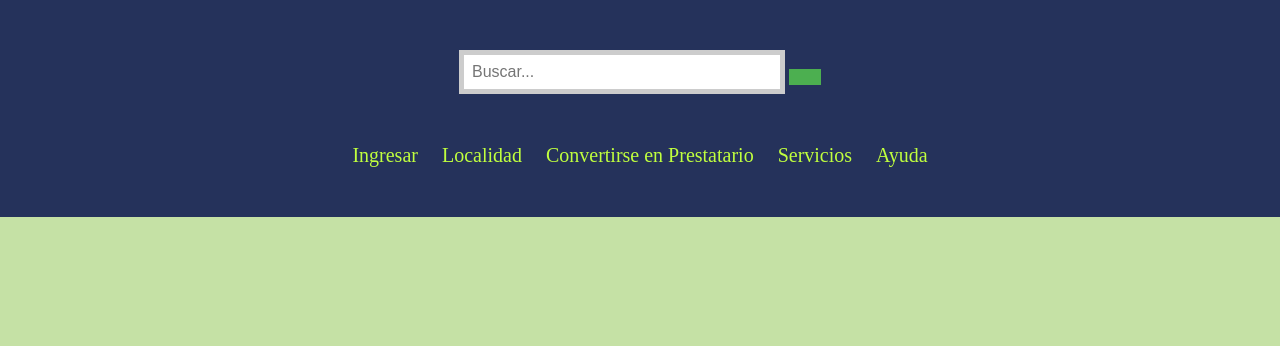
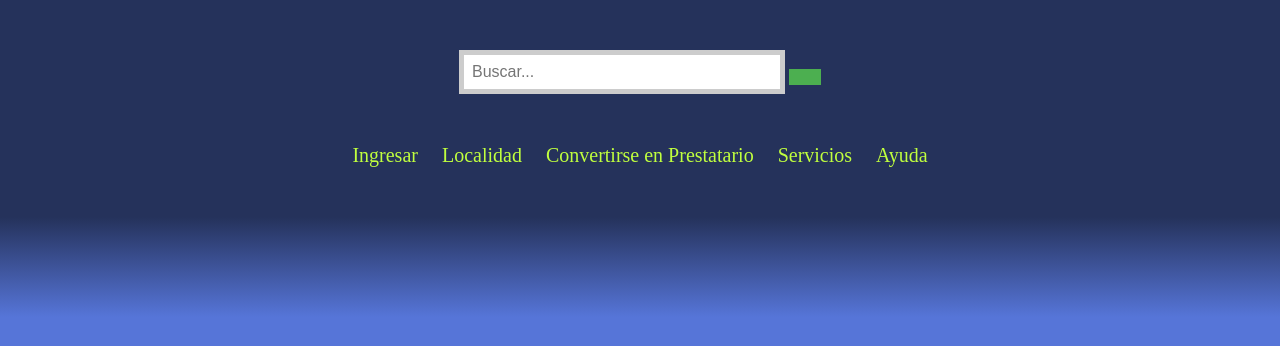
Before and after one commit to BlessedHs/Homework, a PHP site: page / in a window 1280 px wide. Shown: the top 346 px of the page. Run offline with PHP 8.4, Linux system fonts and the light colour scheme.

Commit message:
Add files via upload
degrades. prueba de colores

```diff
--- a/estilos.css
+++ b/estilos.css
@@ -7,12 +7,12 @@ header{
 }
 
 .degrades{
-    background-image: linear-gradient(to bottom, #25325B, #C5E1A5);
+    padding: 50px;
+    background-image: linear-gradient(to bottom, #25325B, #5675D8);
 }
 
 body{
-    background-color: #C5E1A5;
-
+    background-color: #5675D8;
 }
 
 .buscador{
```
